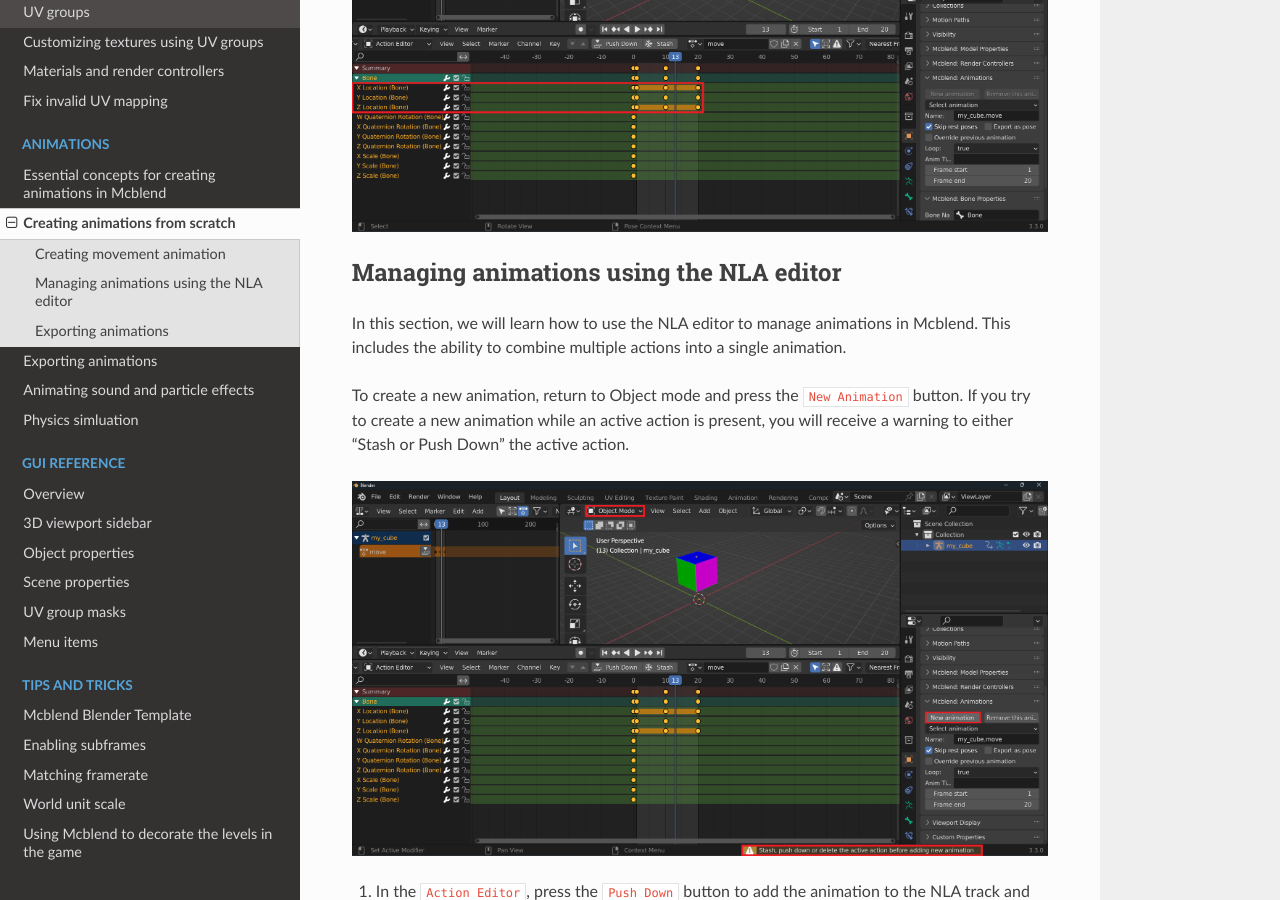
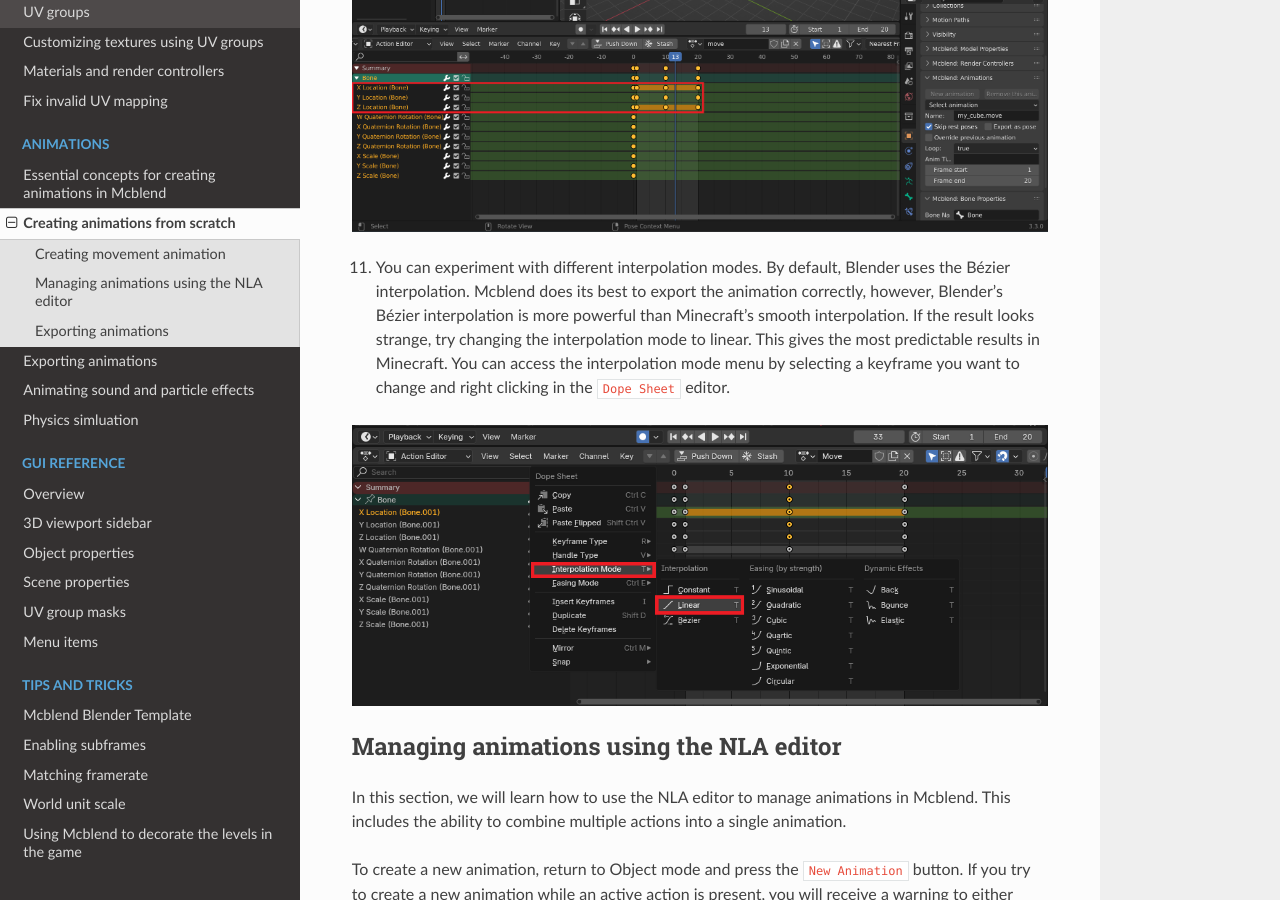
Before and after one commit to Nusiq/mcblend, a Sphinx documentation site: the page built from docs/animations/creating_animations_from_scratch.md, in a window 1280 px wide and 900 px high, scrolled down 2133 px. Built offline with Sphinx 7.4.7 and the Read the Docs theme 3.1.0, drawn with Linux system fonts in a browser that asks for light colours.

Commit message:
Version 11.1.0 - Updated the documentation to explain newly added features.

```diff
--- a/docs/animations/creating_animations_from_scratch.md
+++ b/docs/animations/creating_animations_from_scratch.md
@@ -25,6 +25,11 @@
 10. At this point, you should have an animation of a moving cube. Only the location of the cube should be animated.
 
 ![](/img/animations/creating_animation_ready_move_animation.png)
+
+11. You can experiment with different interpolation modes. By default, Blender uses the Bézier interpolation. Mcblend does its best to export the animation correctly, however, Blender's Bézier interpolation is more powerful than Minecraft's smooth interpolation. If the result looks strange, try changing the interpolation mode to linear. This gives the most predictable results in Minecraft. You can access the interpolation mode menu by selecting a keyframe you want to change and right clicking in the `Dope Sheet` editor.
+
+![](/img/animations/creating_animation_changing_interpolation.png)
+
 
 ## Managing animations using the NLA editor
 
--- a/docs/conf.py
+++ b/docs/conf.py
@@ -9,7 +9,7 @@
 project = 'mcblend'
 copyright = '2022, Nusiq'
 author = 'Nusiq'
-release = '11.0.1'
+release = '11.1.0'
 
 # -- General configuration ---------------------------------------------------
 # https://www.sphinx-doc.org/en/master/usage/configuration.html#general-configuration
```
Also changed, not shown: docs/animations/essential_concepts.md (+22 -0 lines), docs/animations/physics_simulation.md (+3 -1 lines), docs/limitations.md (+4 -0 lines), docs/img/animations/creating_animation_changing_interpolation.png (added), docs/img/animations/essential_concepts_timeline.png (added).
